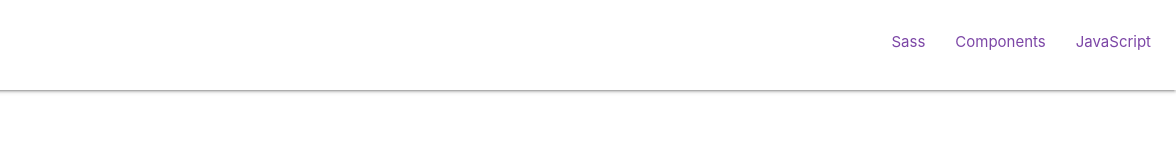
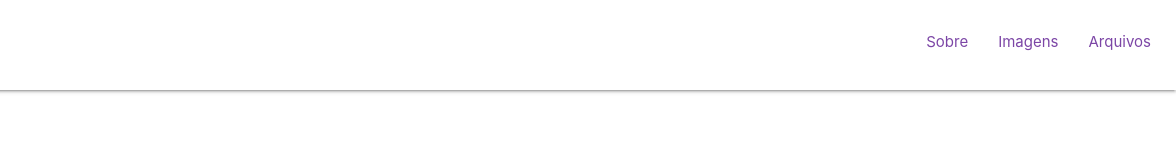
Before and after one commit to SuayMack/DBBiblioteca, a plain HTML site: page index.html in a window 1280 px wide. Shown: the full height of the page, 104-1280 px from the left. Drawn offline with nearby package versions, Linux system fonts and the light colour scheme.

Commit message:
UPDATE - nomes nav

```diff
--- a/index.html
+++ b/index.html
@@ -16,9 +16,9 @@
         <img src="./img/logo_biblioteca.jpg" alt="imagem do logo da biblioteca 'Book Love'">
 
         <ul id="nav-mobile" class="right">
-          <li><a href="sass.html">Sass</a></li>
-          <li><a href="badges.html">Components</a></li>
-          <li><a href="collapsible.html">JavaScript</a></li>
+          <li><a href="#">Sobre</a></li>
+          <li><a href="#">Imagens</a></li>
+          <li><a href="#">Arquivos</a></li>
         </ul>
       </div>
     </nav>
```
